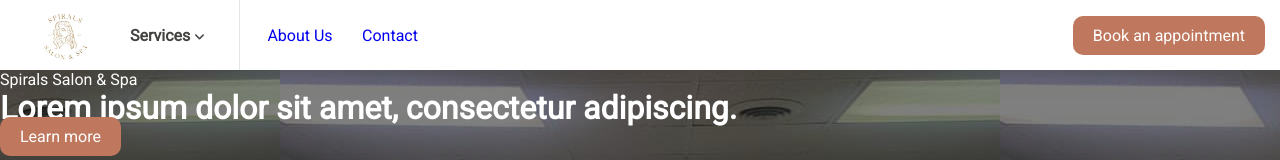
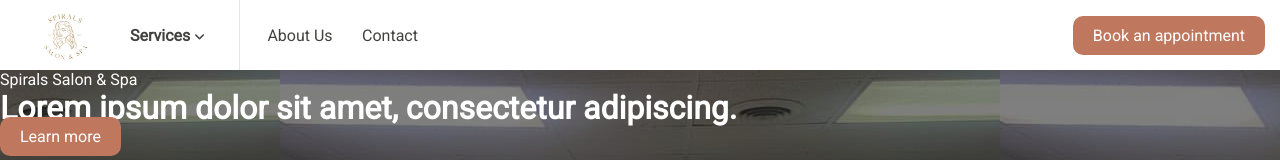
Before and after one commit to austinerb/spirals, a plain HTML site: page index.html in a window 1280 px wide. Shown: the top 160 px of the page. Drawn offline with Linux system fonts and the light colour scheme.

Commit message:
minor update

```diff
--- a/styles.css
+++ b/styles.css
@@ -64,6 +64,7 @@ body {
   grid-template: 1fr / 1fr;
   align-items: center;
   justify-items: center;
+  color: #424340;
 }
 
 .nav .contact {
@@ -72,6 +73,7 @@ body {
   grid-template: 1fr / 1fr;
   align-items: center;
   justify-items: center;
+  color: #424340;
 }
 
 .nav .book {
```
